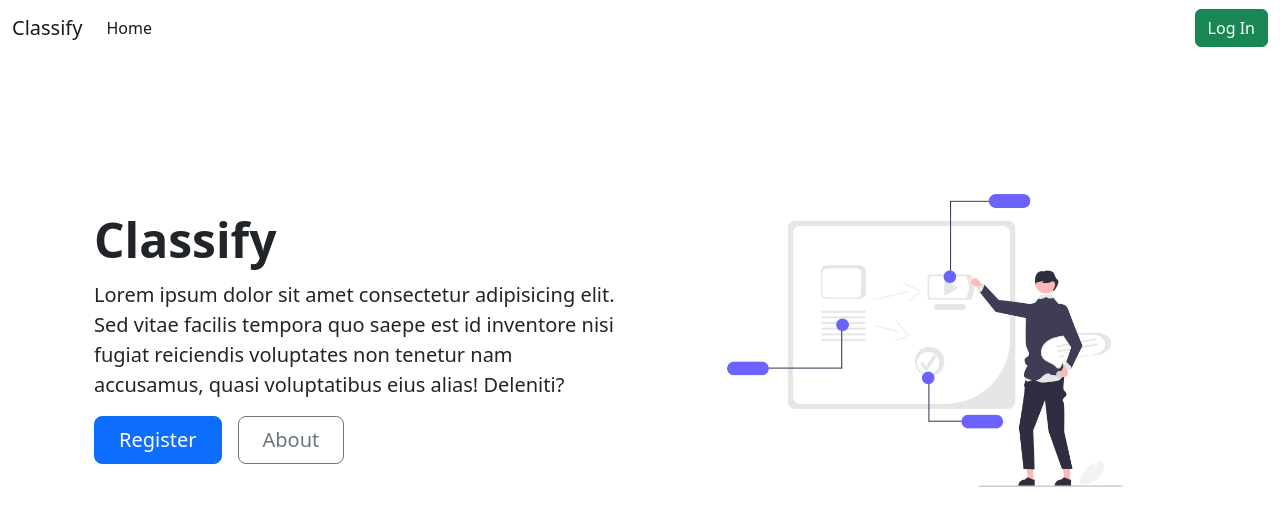
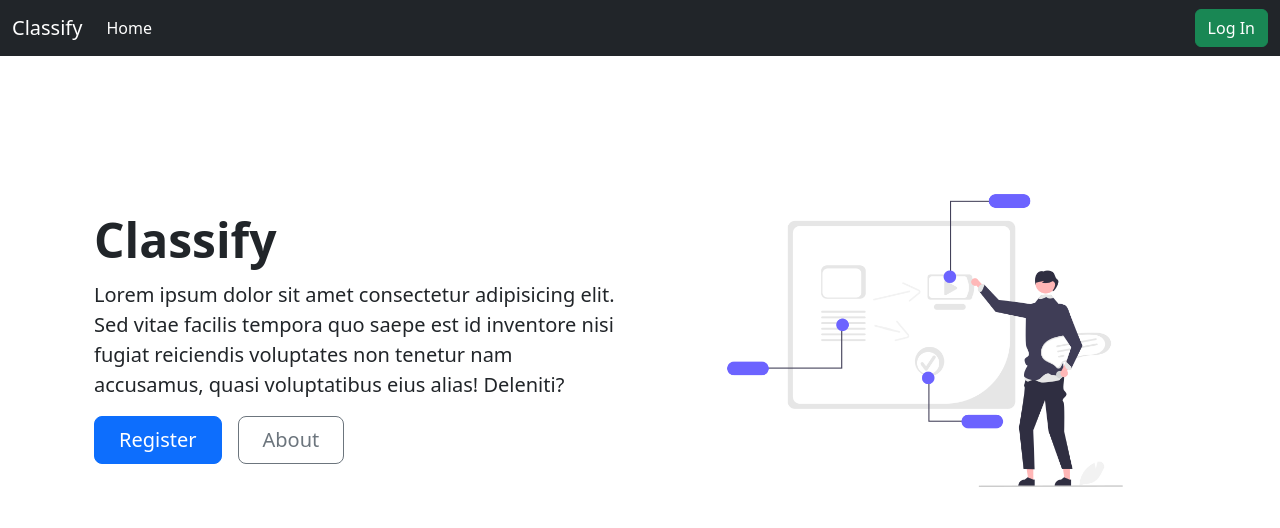
Before and after one commit to louiskwt/tutor_assistant, a Django app: page / in a window 1280 px wide. Shown: the top 528 px of the page. Run offline with Django 4.2, Linux system fonts and the light colour scheme.

Commit message:
changed navbar

```diff
--- a/templates/base.html
+++ b/templates/base.html
@@ -9,7 +9,7 @@
     <link href="https://cdn.jsdelivr.net/npm/bootstrap@5.2.3/dist/css/bootstrap.min.css" rel="stylesheet" integrity="sha384-rbsA2VBKQhggwzxH7pPCaAqO46MgnOM80zW1RWuH61DGLwZJEdK2Kadq2F9CUG65" crossorigin="anonymous" />
   </head>
   <body>
-    <nav class="navbar navbar-expand-lg bg-body-tertiary">
+    <nav class="navbar navbar-dark bg-dark navbar-expand-lg">
       <div class="container-fluid">
         <a class="navbar-brand" href="#">Classify</a>
         <button class="navbar-toggler" type="button" data-bs-toggle="collapse" data-bs-target="#navbarSupportedContent" aria-controls="navbarSupportedContent" aria-expanded="false" aria-label="Toggle navigation">
```
